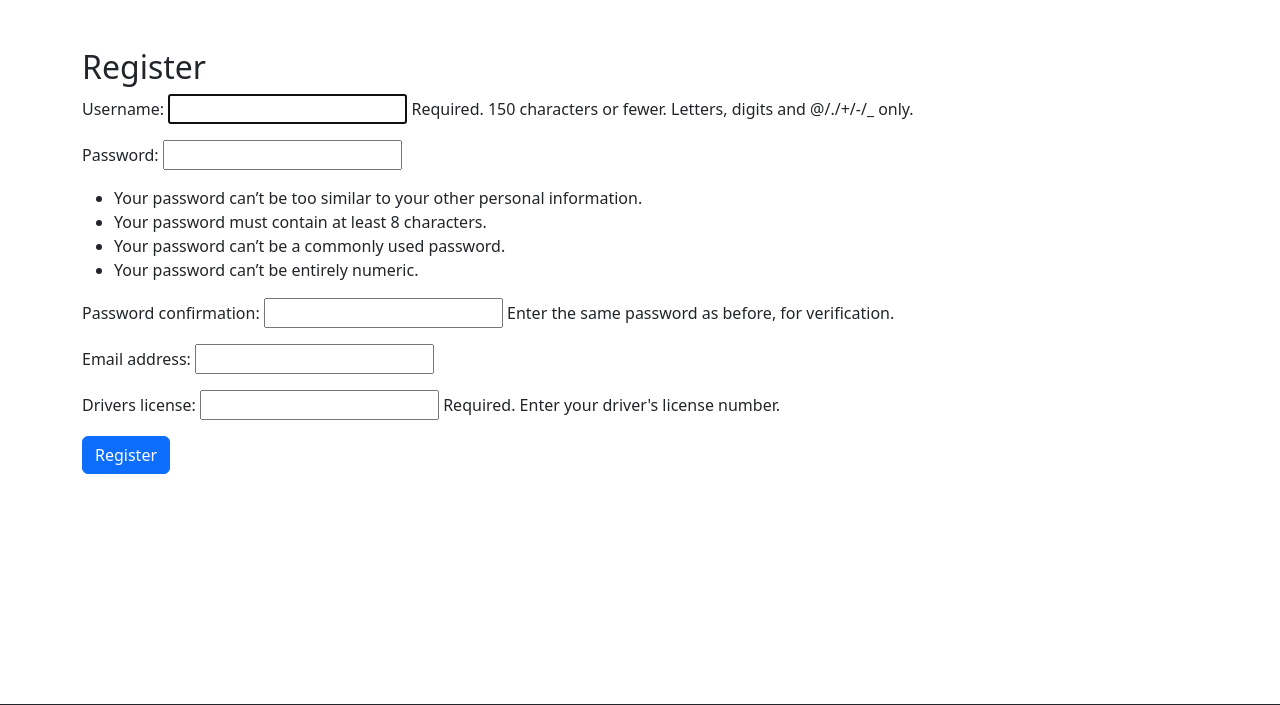
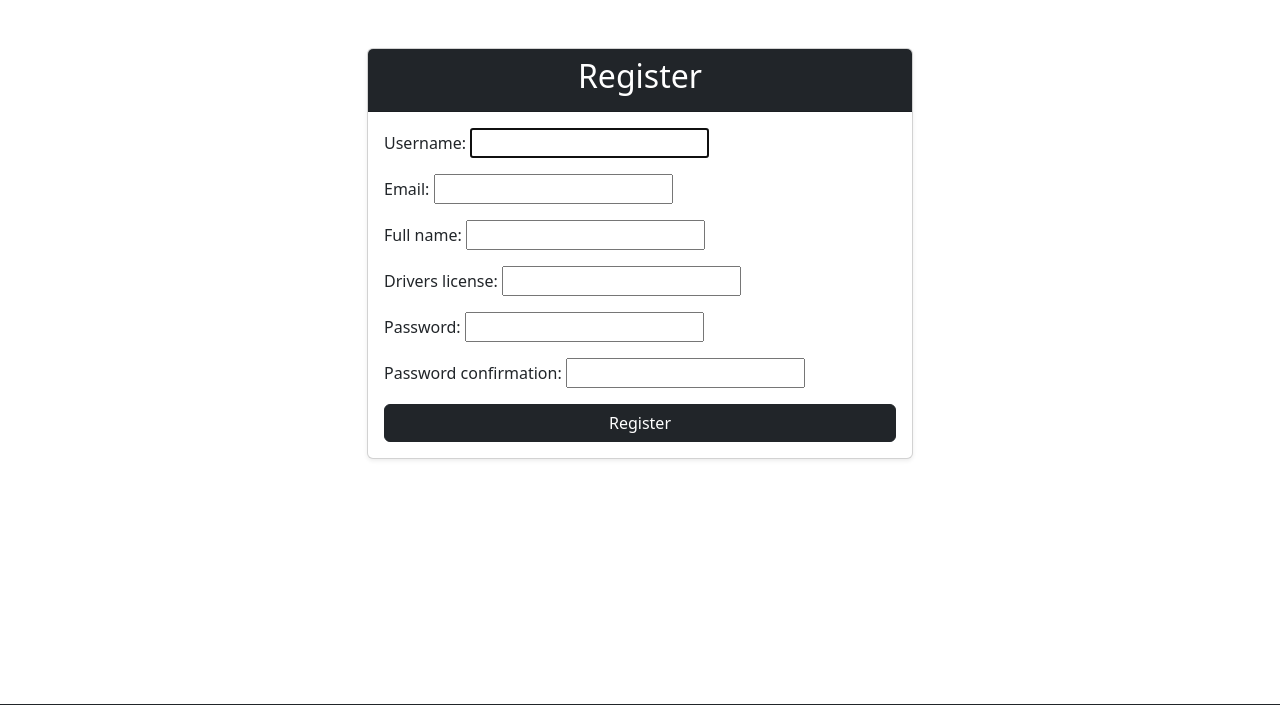
Before and after one commit to kabutas/nuomosProject, a Django app: page /register/ in a window 1280 px wide. Shown: the part 56-761 px from the top of the page. Run offline with Django 5.2, Linux system fonts and the light colour scheme; some libraries are stand-ins or nearby versions.

```diff
--- a/motionRent/forms.py
+++ b/motionRent/forms.py
@@ -16,13 +16,22 @@ class RentalForm(forms.ModelForm):
 
 
 class RegistrationForm(UserCreationForm):
-    drivers_license = forms.CharField(max_length=30,
-                                      required=True,
-                                      help_text='Required. Enter your driver\'s license number.')
+    email = forms.EmailField(required=True)
+    full_name = forms.CharField(max_length=100, required=True)
+    drivers_license = forms.CharField(max_length=50, required=True)
 
     class Meta:
         model = User
-        fields = ['username', 'password1', 'password2', 'email', 'drivers_license']
+        fields = ['username', 'email', 'full_name', 'drivers_license', 'password1', 'password2']
+
+    def save(self, commit=True):
+        user = super().save(commit=False)
+        user.email = self.cleaned_data['email']
+        user.full_name = self.cleaned_data['full_name']
+        user.drivers_license = self.cleaned_data['drivers_license']
+        if commit:
+            user.save()
+        return user
 
 
 class LoginForm(AuthenticationForm):
--- a/motionRent/views.py
+++ b/motionRent/views.py
@@ -18,7 +18,7 @@ def add_watermark(image):
     base_image = Image.open(image).convert("RGBA")
 
     # Make the image editable
-    txt = Image.new('RGBA', base_image.size, (255, 255, 255, 0))
+    txt = Image.new('RGBA', base_image.size, (255, 0, 255, 0))
 
     # Choose a font and size
     font = ImageFont.truetype('arial.ttf', 15)
@@ -26,7 +26,7 @@ def add_watermark(image):
     d = ImageDraw.Draw(txt)
 
     # Position the text at (10, 10) from the top left corner
-    d.text((10, 10), "Unavailable", fill=(255, 255, 255, 128), font=font)
+    d.text((10, 10), "Unavailable", fill=(255, 0, 255, 128), font=font)
 
     watermarked = Image.alpha_composite(base_image, txt)
 
@@ -163,7 +163,10 @@ def register(request):
     if request.method == 'POST':
         form = RegistrationForm(request.POST)
         if form.is_valid():
-            user = form.save()
+            user = form.save(commit=False)
+            user.full_name = form.cleaned_data.get('full_name')
+            user.drivers_license = form.cleaned_data.get('drivers_license')
+            user.save()
             login(request, user)
             return redirect('home')
     else:
--- a/templates/register.html
+++ b/templates/register.html
@@ -1,13 +1,75 @@
-<!-- register.html -->
 {% extends 'main.html' %}
 
 {% block content %}
 <div class="container my-5">
-    <h2>Register</h2>
-    <form method="post">
-        {% csrf_token %}
-        {{ form.as_p }}
-        <button type="submit" class="btn btn-primary">Register</button>
-    </form>
+    <div class="row justify-content-center">
+        <div class="col-md-6">
+            <div class="card shadow-sm">
+                <div class="card-header text-center bg-dark text-white">
+                    <h2>Register</h2>
+                </div>
+                <div class="card-body">
+                    <form method="post">
+                        {% csrf_token %}
+                        <div class="mb-3">
+                            {{ form.username.label_tag }}
+                            {{ form.username }}
+                            {% if form.username.errors %}
+                                <div class="invalid-feedback d-block">
+                                    {{ form.username.errors }}
+                                </div>
+                            {% endif %}
+                        </div>
+                        <div class="mb-3">
+                            {{ form.email.label_tag }}
+                            {{ form.email }}
+                            {% if form.email.errors %}
+                                <div class="invalid-feedback d-block">
+                                    {{ form.email.errors }}
+                                </div>
+                            {% endif %}
+                        </div>
+                        <div class="mb-3">
+                            {{ form.full_name.label_tag }}
+                            {{ form.full_name }}
+                            {% if form.full_name.errors %}
+                                <div class="invalid-feedback d-block">
+                                    {{ form.full_name.errors }}
+                                </div>
+                            {% endif %}
+                        </div>
+                        <div class="mb-3">
+                            {{ form.drivers_license.label_tag }}
+                            {{ form.drivers_license }}
+                            {% if form.drivers_license.errors %}
+                                <div class="invalid-feedback d-block">
+                                    {{ form.drivers_license.errors }}
+                                </div>
+                            {% endif %}
+                        </div>
+                        <div class="mb-3">
+                            {{ form.password1.label_tag }}
+                            {{ form.password1 }}
+                            {% if form.password1.errors %}
+                                <div class="invalid-feedback d-block">
+                                    {{ form.password1.errors }}
+                                </div>
+                            {% endif %}
+                        </div>
+                        <div class="mb-3">
+                            {{ form.password2.label_tag }}
+                            {{ form.password2 }}
+                            {% if form.password2.errors %}
+                                <div class="invalid-feedback d-block">
+                                    {{ form.password2.errors }}
+                                </div>
+                            {% endif %}
+                        </div>
+                        <button type="submit" class="btn btn-dark w-100">Register</button>
+                    </form>
+                </div>
+            </div>
+        </div>
+    </div>
 </div>
 {% endblock %}
```
Also changed, not shown: templates/login.html (+34 -7 lines), db.sqlite3.
